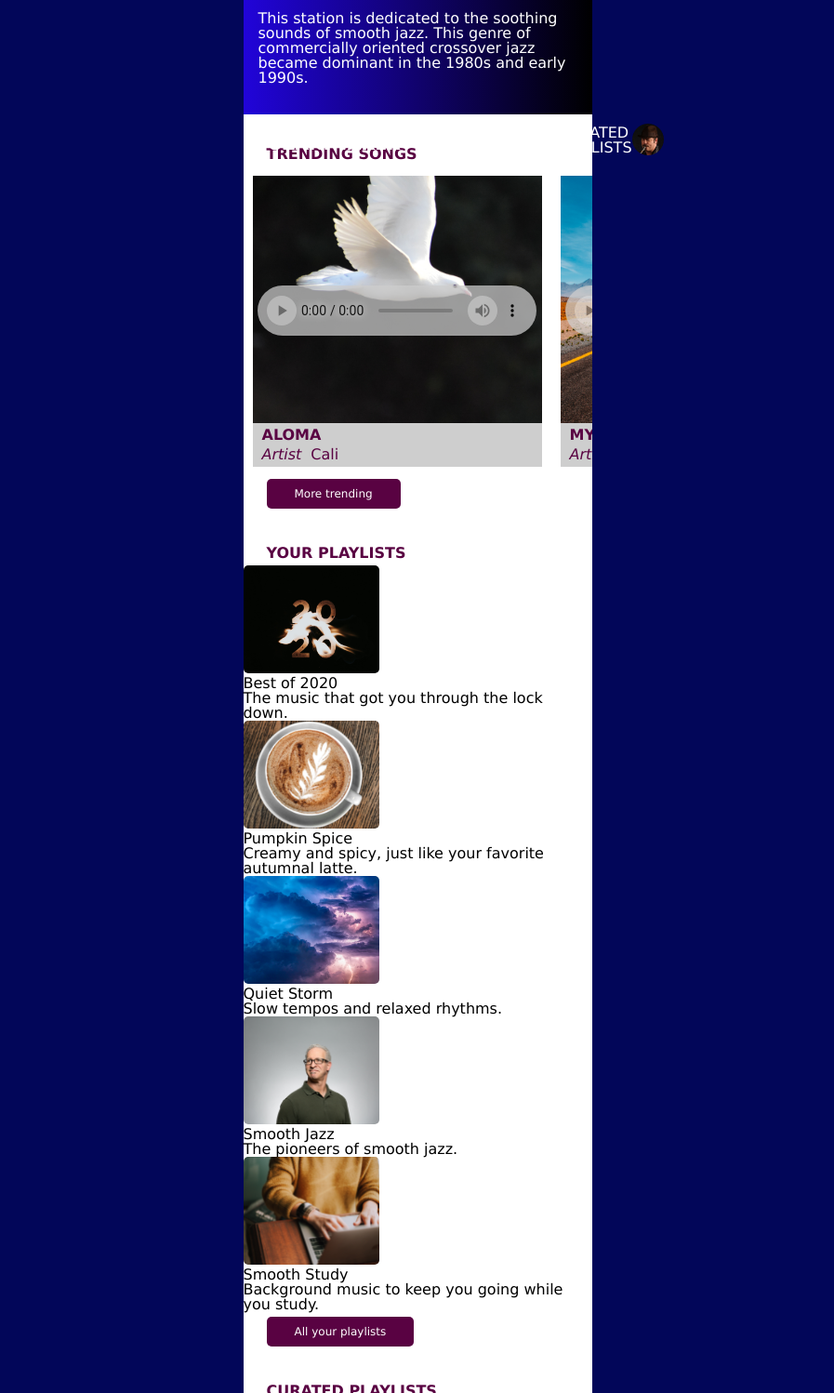
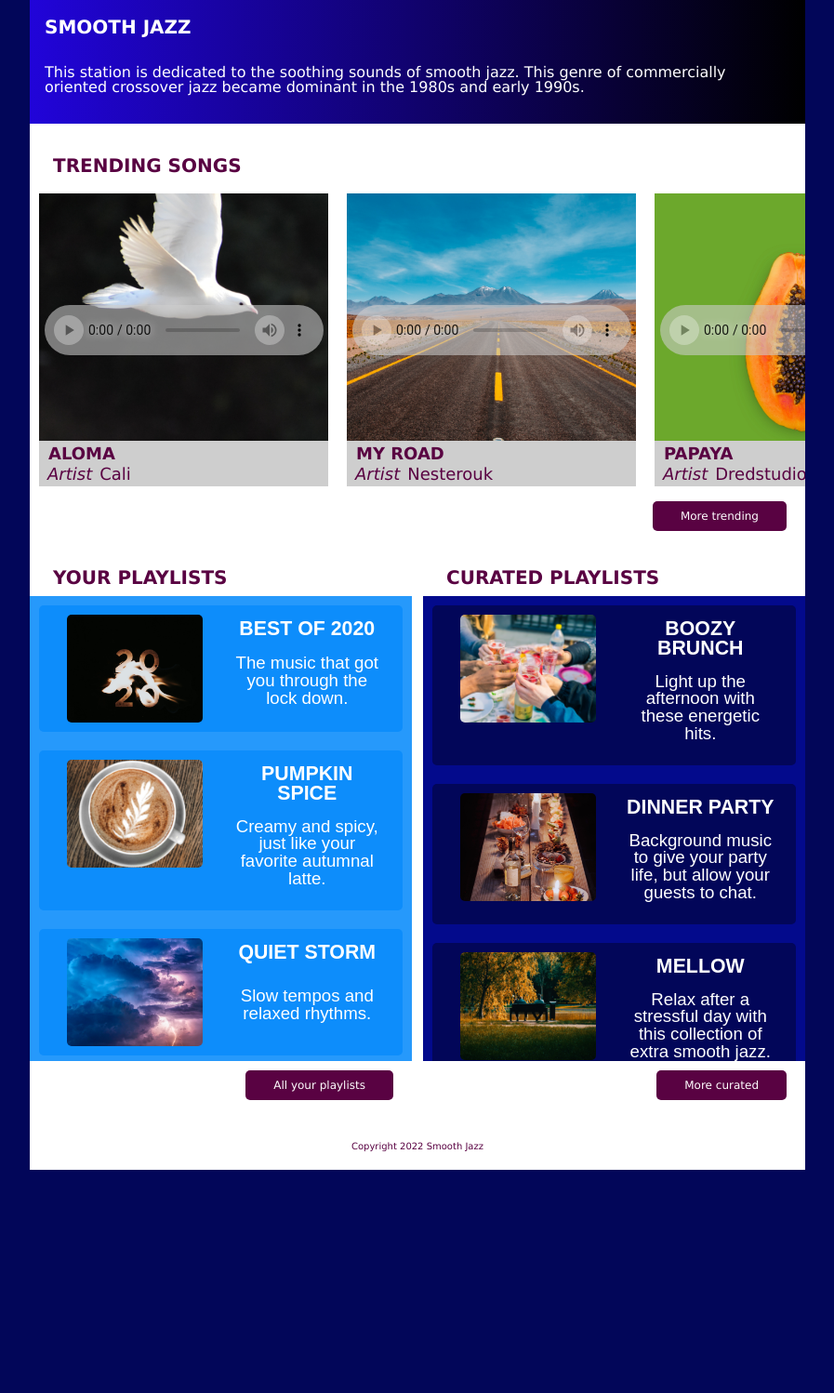
Before and after one commit to mporrell/PORRELLO-ASSIGNMANT----STREAMING-MEDIA-, a plain HTML site: page index.html in a window 1280 px wide. Shown: the part 60-1558 px from the top of the page at 93% size, without its empty margins (191-1088 px from the left). After the commit the page ends 1318 px from the top, so only its background shows below. Drawn offline with nearby package versions, Linux system fonts and the light colour scheme.

Commit message:
editing css

```diff
--- a/index.html
+++ b/index.html
@@ -16,7 +16,8 @@
     <header>
         <h1>Smooth Jazz</h1>
         <p>
-            This station is dedicated to the soothing sounds of smooth jazz. This genre of commercially oriented crossover jazz became dominant in the 1980s and early 1990s.
+            This station is dedicated to the soothing sounds of smooth jazz. This genre of commercially oriented
+            crossover jazz became dominant in the 1980s and early 1990s.
         </p>
     </header>
     <nav>
@@ -28,11 +29,11 @@
             <li><a href="#trending">Trending <br>Songs</a></li>
             <li><a href="#playlists">Your <br>Playlists</a></li>
             <li><a href="#curated">Curated <br>Playlists</a></li>
-            <li>
-                <a href="user">
+            <li class="user-profile__wrapper">
+                <a href="user" class="user-profile">
                     <img src="images/duke-silver.png" alt="user profile picture">
                 </a>
-            <li>
+            </li>
         </ul>
     </nav>
     <main>
@@ -103,88 +104,107 @@
                     alt="happy man with red sweater standing in front of blue brick wall" width="311" height="311">
                 <audio controls src="audio/successful-performance.mp3"></audio>
             </figure>
-
         </section>
 
         <p class="pseudo-button">More trending</p>
 
-        <section class="playlists">
+        <section class="playlists__wrapper">
+            <section>
                 <h2>Your Playlists</h2>
-            <section id="best">
-                <img src="images/best-of-2020-cover.png" alt="2020 with gold lettering and black background" width="146"
-                    height="116">
+
+                <div class="playlists">
+                    <div class="playlist">
+                        <img src="images/best-of-2020-cover.png" alt="2020 with gold lettering and black background"
+                            width="146" height="116">
                         <h3>Best of 2020</h3>
                         <p>The music that got you through the lock down.</p>
-            </section>
+                    </div>
 
-            <section id="pumpkin">
-                <img src="images/pumpkin-spice-cover.png" alt="top view of a pumpkin spice latte in a mug" width="146"
-                    height="116">
+                    <div class="playlist">
+                        <img src="images/pumpkin-spice-cover.png" alt="top view of a pumpkin spice latte in a mug"
+                            width="146" height="116">
                         <h3>Pumpkin Spice</h3>
                         <p>Creamy and spicy, just like your favorite autumnal latte.</p>
-            </section>
+                    </div>
 
-            <section id="storm">
+                    <div class="playlist">
                         <img src="images/quiet-storm-cover.png"
-                    alt="blue and purple clouds with a lightening strike going through them" width="146" height="116">
+                            alt="blue and purple clouds with a lightening strike going through them" width="146"
+                            height="116">
                         <h3>Quiet Storm</h3>
                         <p>Slow tempos and relaxed rhythms.</p>
-            </section>
+                    </div>
 
-            <section id="jazz">
+                    <div class="playlist">
                         <img src="images/smooth-jazz-cover.png"
                             alt="older man wearing glasses and a green shirt in front of a grey background" width="146"
                             height="116">
                         <h3>Smooth Jazz</h3>
                         <p>The pioneers of smooth jazz.</p>
-            </section>
+                    </div>
 
-            <section id="study">
+                    <div class="playlist">
                         <img src="images/smooth-study-cover.png" alt="man typing on laptop" width="146" height="116">
                         <h3>Smooth Study</h3>
                         <p>Background music to keep you going while you study.</p>
-            </section>
+                    </div>
+                </div>
+
                 <p class="pseudo-button">All your playlists</p>
             </section>
 
-        <section class="curated">
+            <section>
                 <h2>Curated Playlists</h2>
-            <section id="brunch">
-                <img src="images/boozy-brunch-cover.png" alt="people toasting with cocktails" width="146" height="116">
+
+                <div class="playlists curated">
+                    <div class="playlist">
+                        <img src="images/boozy-brunch-cover.png" alt="people toasting with cocktails" width="146"
+                            height="116">
                         <h3>Boozy Brunch</h3>
                         <p>Light up the afternoon with these energetic hits.</p>
+                    </div>
+
+                    <div class="playlist">
+                        <img src="images/dinner-party-cover.png" alt="table spread with wine, candles, and food"
+                            width="146" height="116">
+                        <h3>Dinner Party</h3>
+                        <p>
+                            Background music to give your party life, but allow your guests to chat.
+                        </p>
+                    </div>
+
+                    <div class="playlist">
+                        <img src="images/mellow-cover.png"
+                            alt="two people sitting on a far away park bench surrounded by fall trees" width="146"
+                            height="116">
+                        <h3>Mellow</h3>
+                        <p>
+                            Relax after a stressful day with this collection of extra smooth jazz.
+                        </p>
+                    </div>
+
+                    <div class="playlist">
+                        <img src="images/jazz-chill-cover.png" alt="close up view of rose petals" width="146"
+                            height="116">
+                        <h3>Jazz and Chill</h3>
+                        <p>Set the mood with these silky sounds.</p>
+                    </div>
+
+                    <div class="playlist">
+                        <img src="images/smooth-saxophone-cover.png" alt="close up view of saxaphone" width="146"
+                            height="116">
+                        <h3>Jazz Saxophone</h3>
+                        <p>The greatest collection of your sax favorites.</p>
+                    </div>
+                </div>
+
+                <p class="pseudo-button">More curated</p>
+            </section>
         </section>
 
-            <section id="dinner">
-                <img src="images/dinner-party-cover.png" alt="table spread with wine, candles, and food" width="146"
-                    height="116">
-                <h3>Dinner Party</h3>
-                <p>Background music to give your party life, but allow your guests to chat.</p>
-            </section>
-
-            <section id="mellow">
-                <img src="images/mellow-cover.png"
-                    alt="two people sitting on a far away park bench surrounded by fall trees" width="146" height="116">
-                <h3>Mellow</h3>
-                <p>Relax after a stressful day with this collection of extra smooth jazz.</p>
-            </section>
-
-            <section id="chill">
-                <img src="images/jazz-chill-cover.png" alt="close up view of rose petals" width="146" height="116">
-                <h3>Jazz and Chill</h3>
-                <p>Set the mood with these silky sounds.</p>
-            </section>
-
-            <section id="saxophone">
-                <img src="images/smooth-saxophone-cover.png" alt="close up view of saxaphone" width="146" height="116">
-                <h3>Jazz Saxophone</h3>
-                <p>The greatest collection of your sax favorites.</p>
-            </section>
-            <p class="pseudo-button">More curated</p>
-        </section>
     </main>
     <footer>
-        <p>Copyright 2022 Smooth Jazz</p>
+        <small>Copyright 2022 Smooth Jazz</small>
     </footer>
 </body>
 
--- a/menu.css
+++ b/menu.css
@@ -1,6 +1,7 @@
 
 nav {
     background:#030A8c;
+    width: 100%;
 }
 
 ul {
@@ -62,7 +63,7 @@
 
 nav {
     z-index: 1;
-    position: sticky;
+    position: absolute;
     top: 0;
 }
 
@@ -74,10 +75,6 @@
     justify-content: center;
 }
 
-nav li:first-of-type {
-    font-size: larger;
-}
-
 nav a {
     text-decoration: none;
     display: inline;
@@ -85,12 +82,20 @@
 }
 
 nav a:not(.small-caps) {
+    transition: 250ms;
+    padding: 8px;
+}
+
+nav a:not(.user-profile, .small-caps) {
+    width: 100%;
     text-transform: uppercase;
+    margin: 4px 8px;
+    border-radius: 4px;
 }
 
 nav a:hover {
-    background-color: var(--lt-blue);
-    color: var(--med-grey);
+    background-color: #590242;
+    color: white;
 }
 
 nav h2 {
@@ -104,13 +109,25 @@
     font-weight: bold;
 }
 
+.user-profile {
+    border-radius: 100%;
+    padding: 8px;
+}
+
 @media screen and (min-width:834px) {
     ul {
         overflow: visible;
         position: absolute;
         top: 0;
         display: grid;
-        grid-template-columns: repeat(5, 1fr);
+        grid-template-columns: 1fr repeat(4, 0fr);
+        background: var(--med-blue)
+
+    }
+
+    nav li {
+        margin-left: 16px;
+        justify-content: start;
     }
 
     label span, input {
--- a/style.css
+++ b/style.css
@@ -109,6 +109,7 @@
 
 body {
     line-height: 1;
+    position: relative;
 }
 
 ol,
@@ -165,15 +166,22 @@
     display: flex;
     flex-direction: column;
     gap: 16px;
-    padding: 16px;
+    padding: 74px 16px 16px;
+    /* 74 = padding height + nav height */
     z-index: 2;
     background: linear-gradient(to right, #2104D9, #000000);
 }
 
+header p {
+    color: var(--white);
+    font-size: 16px;
+    margin: 0;
+    padding-bottom: 15px;
+}
+
 h1 {
-    font-family: geneva, sans-serif;
     font-weight: 700;
-    font-size: 1.25em;
+    font-size: 20px;
     color: var(--white);
     text-transform: uppercase;
     margin: 0;
@@ -181,27 +189,17 @@
     padding-bottom: 15px;
 }
 
-header p {
-    color: var(--white);
-    font-family: geneva, sans-serif;
-    font-size: 1em;
-    margin: 0;
-    padding-bottom: 15px;
-}
-
 h2 {
-    font-family: geneva, sans-serif;
     font-weight: 700;
-    font-size: 1em;
+    font-size: 20px;
     color: var(--purple);
     text-transform: uppercase;
     margin: 0;
-    padding: 35px 0 5px 25px;
+    padding: 35px 0 10px 25px;
 }
 
 #trending,
-#playlists,
-#curated {
+.playlists {
     display: flex;
     overflow-x: scroll;
     overflow-y: hidden;
@@ -225,6 +223,15 @@
     grid-row-end: 2;
 }
 
+
+#trending h3 {
+    font-weight: 700;
+    font-size: 18px;
+    color: var(--purple);
+    text-transform: uppercase;
+    margin: 5px 5px 0px 10px;
+}
+
 audio {
     position: relative;
     top: -240px;
@@ -232,32 +239,46 @@
 }
 
 audio::-webkit-media-controls-mute-button {
-    background-color: #FFFFFF;
+    background-color: var(--white);
     border-radius: 30px;
 }
 
 audio::-webkit-media-controls-play-button {
-    background-color: #FFFFFF;
+    background-color: var(--white);
     border-radius: 30px;
 }
 
 audio::-webkit-media-controls-enclosure {
-    background-color: #cececeb9;
+    background-color: #cecece92;
 }
 
-#trending h3 {
-    font-family: Verdana, sans-serif;
-    font-weight: 700;
-    font-size: 1em;
-    color: var(--purple);
-    text-transform: uppercase;
-    margin: 5px 5px 0px 10px;
+::-webkit-scrollbar {
+    width: 8px;
+    height: 8px;
+}
+
+::-webkit-scrollbar-thumb {
+    background: var(--lt-grey);
+}
+
+::-webkit-scrollbar-thumb:hover {
+    background: darkgray;
+}
+
+::-webkit-scrollbar,
+.playlists ::-webkit-scrollbar {
+    width: 8px;
+    height: 8px;
+}
+
+::-webkit-scrollbar-track {
+    background: whitesmoke;
 }
 
 dl {
-    background-color: rgba(255, 255, 255, .25);
+    background-color: darkgray;
     margin-left: 5px;
-    font-size: 1em;
+    font-size: 14px;
 }
 
 dt {
@@ -266,25 +287,144 @@
 
 dt,
 dd {
-    font-family: Verdana, sans-serif;
-    font-size: 1em;
+    font-size: 18px;
     color: var(--purple);
     float: left;
-    margin: 5px;
+    margin: 4px;
 }
 
 .pseudo-button {
-    font-size: .75em;
+    font-size: 12px;
     display: inline-block;
     padding: 10px 30px;
     background-color: var(--purple);
-    color: #ffffff;
+    color: var(--white);
     border: none;
     border-radius: 5px;
     cursor: pointer;
-    margin: 5px 0 5px 25px;
+    margin: 10px 0 5px 25px;
 }
 
 .pseudo-button:hover {
     background-color: var(--dkest-blue);
 }
+
+.playlists {
+    background-color: var(--lt-blue);
+}
+
+.playlists .playlist {
+    display: grid;
+    text-align: center;
+    margin: 10px;
+    padding: 10px;
+    background: var(--blue);
+    color: var(--white);
+    border-radius: 5px;
+    transition: background 250ms ease;
+    justify-items: center;
+}
+
+.playlists .playlist h3 {
+    font-family: raleway, sans-serif;
+    font-weight: 700;
+    font-size: 16pt;
+    color: var(--white);
+    text-transform: uppercase;
+    margin: 5px;
+    width: 160px;
+}
+
+.playlists .playlist p {
+    padding: 10px 10px 15px 10px;
+    font-family: raleway, sans-serif;
+    font-weight: 400;
+    font-size: 14pt;
+    color: var(--white);
+}
+
+.curated {
+    background-color: var(--indigo);
+}
+
+.curated .playlist {
+    background-color: var(--dkest-blue);
+}
+
+.playlist:hover {
+    background-color: var(--purple);
+    cursor: pointer;
+}
+
+footer {
+    background-color: var(--white);
+    color: var(--purple);
+    font-size: 10px;
+    text-align: center;
+    margin: 0px;
+    padding: 20px;
+}
+
+/** Desktop **/
+@media screen and (min-width:834px) {
+    body {
+        width: 834px;
+        margin: 0 auto;
+        background-color: var(--white);
+    }
+
+    .pseudo-button {
+        float: right;
+        margin-right: 20px;
+    }
+
+    .playlists__wrapper {
+        display: grid;
+        grid-template-columns: 1fr 1fr;
+        gap: 12px;
+        width: 100%;
+    }
+
+    .playlists {
+        clear: both;
+        display: grid;
+        height: 500px;
+        overflow-y: auto;
+        overflow-x: hidden;
+
+    }
+
+    .playlist {
+        grid-template-columns: 1fr 1fr;
+    }
+
+    .playlist img {
+        grid-row: 1/3;
+    }
+
+    .playlist p {
+        display: flex;
+    }
+
+    ul {
+        overflow: auto;
+        position: absolute;
+        top: 0;
+        display: grid;
+        grid-template-columns: repeat(5, 1fr);
+    }
+
+    label span,
+    input {
+        display: none;
+    }
+
+    footer {
+        background-color: var(--white);
+        color: var(--purple);
+        font-size: 10px;
+        text-align: center;
+        margin-top: 20px;
+        padding: 20px;
+    }
+}
```
Lines whose indentation alone changed are shown as unchanged.
